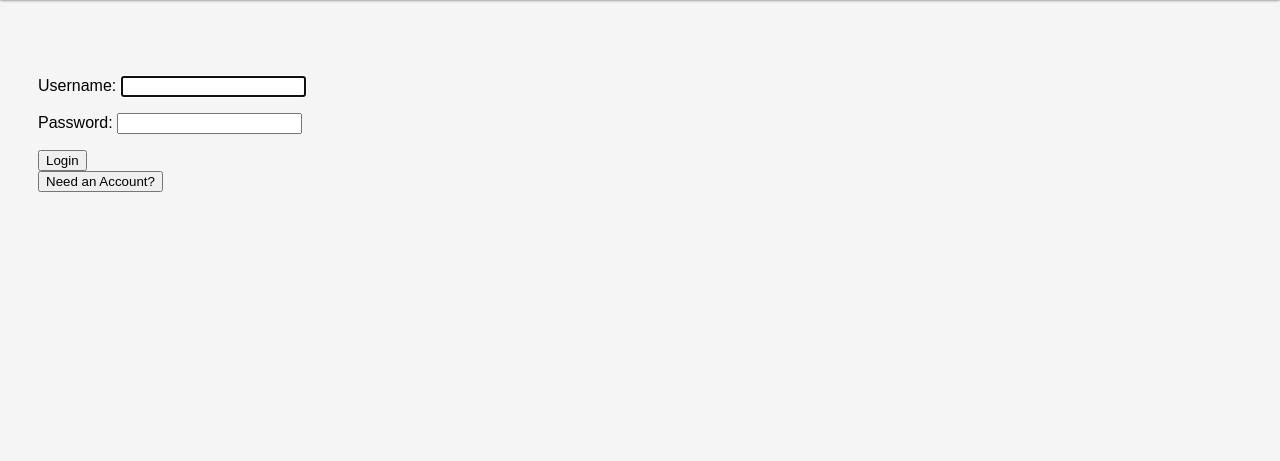
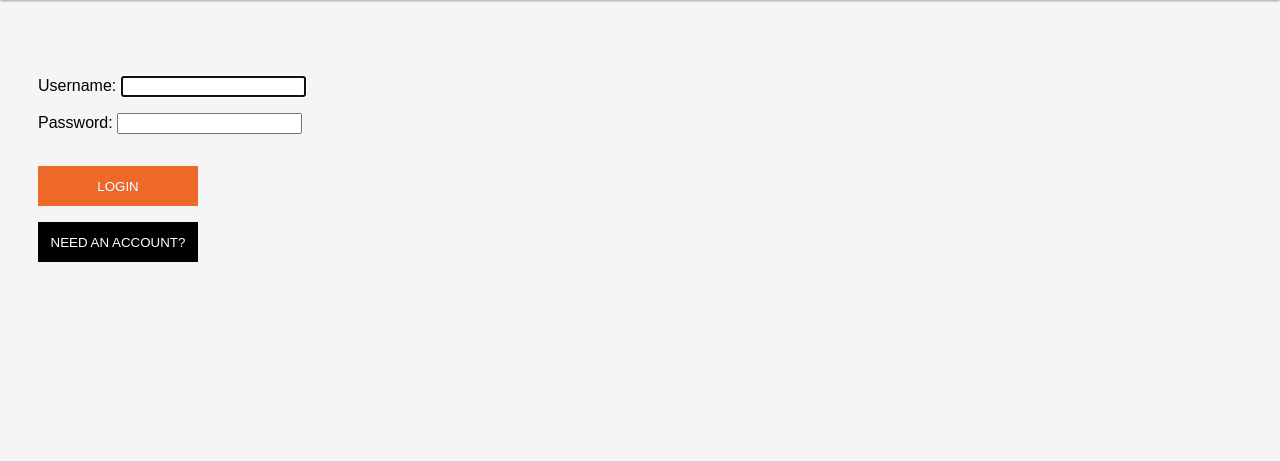
Before and after one commit to tonaldghost/v2, a Django app: page /login in a window 1280 px wide. Shown: the part 100-561 px from the top of the page. Run offline with Django 3.2, Linux system fonts and the light colour scheme.

Commit message:
td : refactored the base css to also include primary and secondary button styles each with hover. This button style can now cascade into all pages easily if I need it to.

```diff
--- a/src/static/pages/base.css
+++ b/src/static/pages/base.css
@@ -61,3 +61,53 @@ header li :hover {
     text-align: right;
     padding-right: 30px;
 }
+
+#standard-button {
+    width: 160px;
+    height: 40px;
+    color: #fff !important;
+    text-transform: uppercase;
+    text-decoration: none;
+    background: #EE682A;
+    display: inline-block;
+    border: none;
+    transition: all 0.4s ease 0s;
+    margin-top: 16px;
+}
+
+#standard-button:hover {
+    cursor: pointer;
+    background: #434343;
+    letter-spacing: 1px;
+    -webkit-box-shadow: 0px 5px 40px -10px rgba(0,0,0,0.57);
+    -moz-box-shadow: 0px 5px 40px -10px rgba(0,0,0,0.57);
+    box-shadow: 5px 40px -10px rgba(0,0,0,0.57);
+    transition: all 0.4s ease 0s;
+}
+
+#secondary-button {
+    display: flex;
+    justify-content: center;
+    align-items: center;
+    width: 160px;
+    height: 40px;
+    color: #fff !important;
+    text-transform: uppercase;
+    text-decoration: none;
+    background: black;
+    border: none;
+    display: inline-block;
+    transition: all 0.4s ease 0s;
+    margin-top: 16px;
+    margin-bottom: 16px;
+}
+
+#secondary-button:hover {
+    cursor: pointer;
+    background: #434343;
+    letter-spacing: 1px;
+    -webkit-box-shadow: 0px 5px 40px -10px rgba(0,0,0,0.57);
+    -moz-box-shadow: 0px 5px 40px -10px rgba(0,0,0,0.57);
+    box-shadow: 5px 40px -10px rgba(0,0,0,0.57);
+    transition: all 0.4s ease 0s;
+}
--- a/src/templates/event-templates/event-home.html
+++ b/src/templates/event-templates/event-home.html
@@ -11,7 +11,9 @@
 
     <body>
         {% block content %}
-            <button id="standard-button" onclick="generateJson()">Generate Event Template</button>
+            <button id="standard-button" onclick="generateJson()">Basic Event</button>
+            <button id="standard-button" onclick="">Add on...</button>
+            <button id="standard-button" onclick="">Add on...</button>
         {% endblock  %}
 
     </body>
--- a/src/templates/login.html
+++ b/src/templates/login.html
@@ -17,9 +17,9 @@
                         <div class="login-field">
                             {{form.as_p}}
                         </div>
-                    <button id="login-button" type='submit'>Login</button>
+                    <button id="standard-button" type='submit'>Login</button>
                 </form>
-                <button id="need-account" href="{% url 'register' %}">Need an Account?</button>
+                <button id="secondary-button" href="{% url 'register' %}">Need an Account?</button>
             </div>
         {% endblock  %}}
 
--- a/src/templates/registration/register_user.html
+++ b/src/templates/registration/register_user.html
@@ -17,8 +17,8 @@
                         <div class="register-field">
                             {{form.as_p}}
                         </div>
-                    <button id="register-button" type='submit'>Register</button>
-                    <button id="already-registered" action="{% url 'home' %}">Already Registered?</button>
+                    <button id="standard-button" type='submit'>Register</button>
+                    <button id="secondary-button" action="{% url 'home' %}">Already Registered?</button>
                 </form>
             </div>
         {% endblock  %}}
```
Also changed, not shown: src/static/pages/register_form.css (+0 -50 lines).
